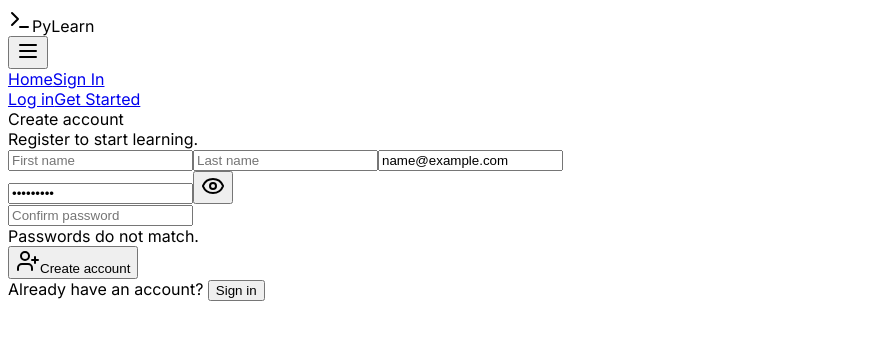
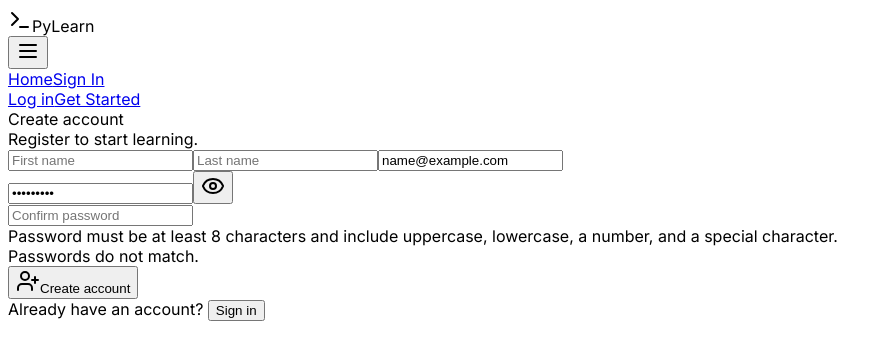
Before and after one commit to RENUGASREE/Python-Edition-Adaptive-and-Interactive-Learning-Assistant, a React (Vite) app in the folder client/: page /auth in a window 1280 px wide. Both pictures are taken after typing "name@example.com", "Sample123" into the empty fields and a click on the button "Create one". Shown: the top 360 px of the page, without its empty margins (0-892 px from the left). Built offline with nearby package versions, Linux system fonts and the light colour scheme; a web font is replaced by a local one.

Commit message:
Fix Render CORS for onrender frontend and show password rule as note

```diff
--- a/client/src/pages/Login.tsx
+++ b/client/src/pages/Login.tsx
@@ -44,7 +44,6 @@ export default function Login() {
       return;
     }
     if (mode === "register" && !isStrongPassword(password)) {
-      setError("Use a strong password: min 8 chars with uppercase, lowercase, number, and special character.");
       return;
     }
     setIsLoggingIn(true);
@@ -170,6 +169,12 @@ export default function Login() {
                 </div>
               )}
 
+              {mode === "register" && (
+                <div className="text-xs text-muted-foreground">
+                  Password must be at least 8 characters and include uppercase, lowercase, a number, and a special character.
+                </div>
+              )}
+
               {error && <div className="text-sm text-destructive">{error}</div>}
 
               <Button
```
Also changed, not shown: 1 other file (tests, documents, lock files or other folders).
